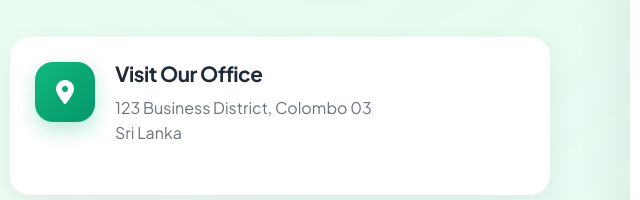
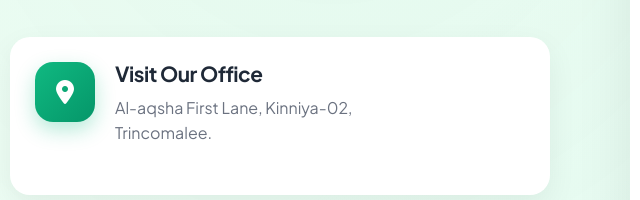
Before and after one commit to RusthyAhd/Pegas_Website, a plain HTML site: page index.html in a window 1280 px wide. Shown: the part 7800-8000 px from the top of the page, 50-690 px from the left. Drawn offline with Linux system fonts and the light colour scheme.

Commit message:
Updated office address to Al-aqsha First Lane, Kinniya-02, Trincomalee

```diff
--- a/index.html
+++ b/index.html
@@ -463,7 +463,7 @@
                             </div>
                             <div class="contact-text">
                                 <h4>Visit Our Office</h4>
-                                <p>123 Business District, Colombo 03<br>Sri Lanka</p>
+                                <p>Al-aqsha First Lane, Kinniya-02,<br>Trincomalee.</p>
                             </div>
                         </div>
 
```
